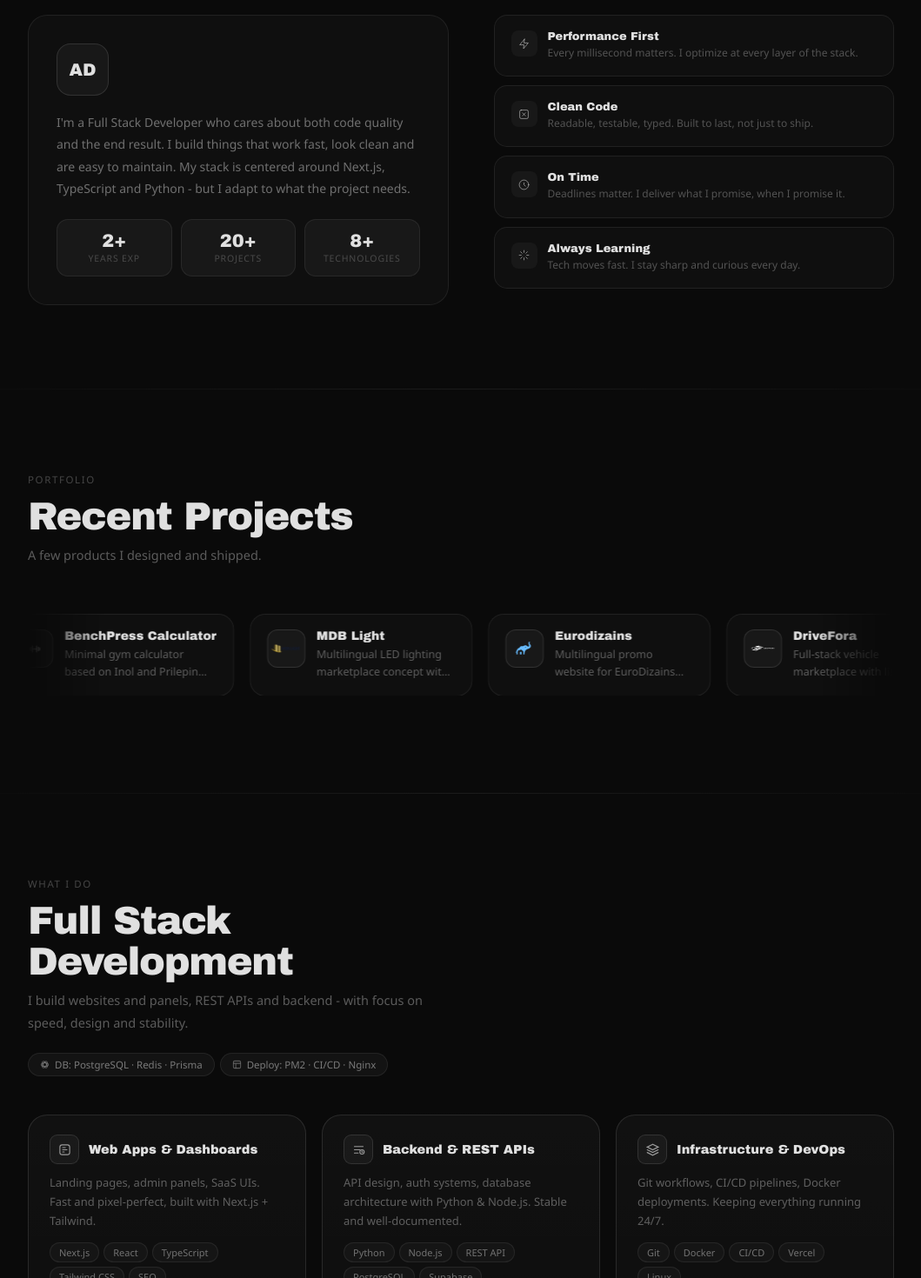
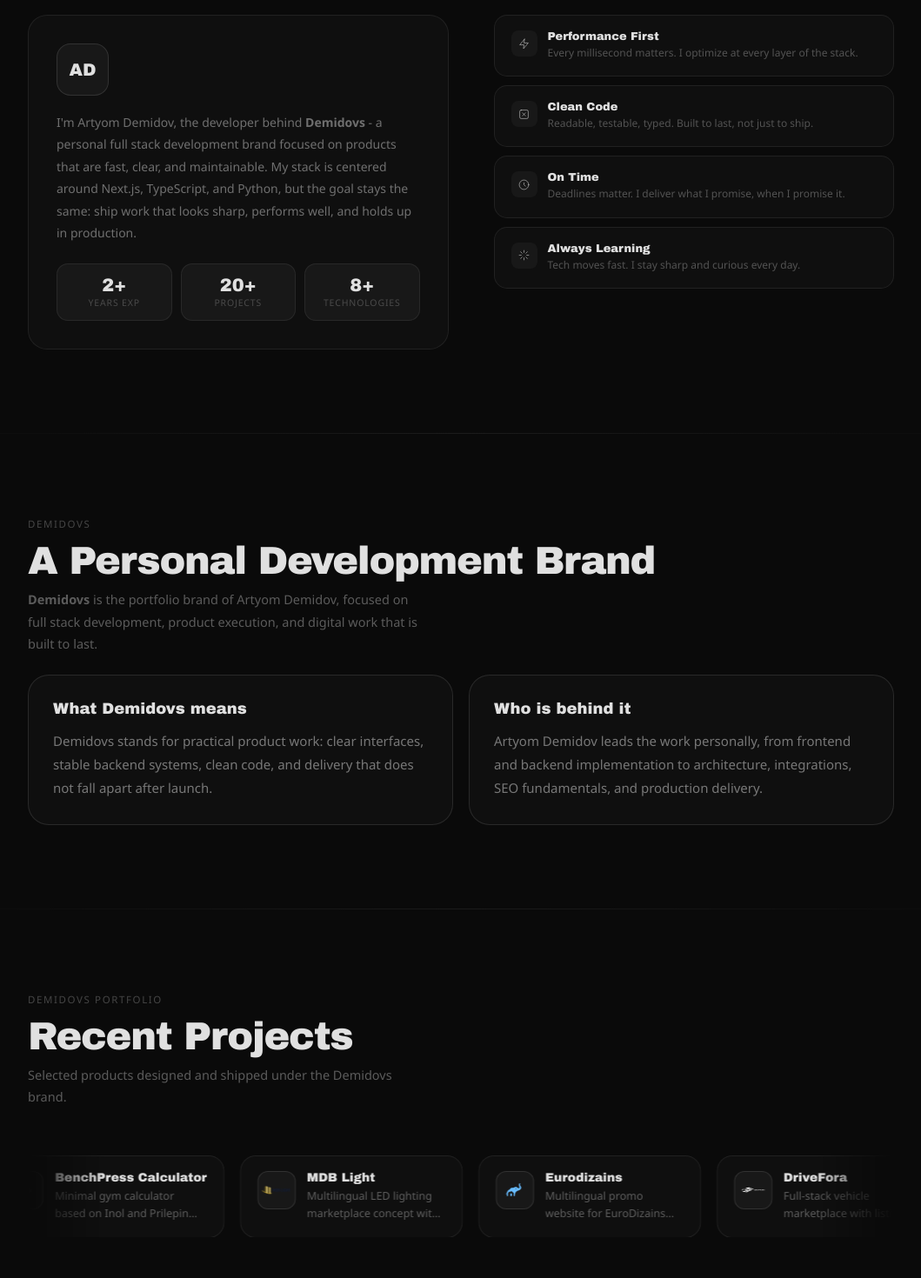
Before and after one commit to demidxvs/demidovs, a Next.js app: page / in a window 1280 px wide. Shown: the part 880-2350 px from the top of the page at 87% size, without its empty margins (110-1169 px from the left). Built offline with nearby package versions, Linux system fonts and the light colour scheme.

Commit message:
Strengthen Demidovs brand copy on homepage

```diff
--- a/app/page.tsx
+++ b/app/page.tsx
@@ -132,10 +132,10 @@ export default function Home() {
         </header>
 
         <section id="hero">
-          <div className="hero-badge"><div className="badge-dot" />Currently open to new projects</div>
+          <div className="hero-badge"><div className="badge-dot" />Demidovs is currently open to new projects</div>
           <h1 className="hero-name"><span className="shimmer">Artyom Demidov</span></h1>
           <p className="hero-sub">
-            Building web apps, REST APIs and dashboards with focus on
+            Building under the <strong>Demidovs</strong> brand: web apps, REST APIs and dashboards with focus on
             <br />
             <strong>design, speed and stability.</strong> 2+ years of experience.
           </p>
@@ -162,7 +162,7 @@ export default function Home() {
               <div className="reveal">
                 <div className="about-card">
                   <div className="about-av">AD</div>
-                  <p className="about-txt">I&apos;m a Full Stack Developer who cares about both code quality and the end result. I build things that work fast, look clean and are easy to maintain. My stack is centered around Next.js, TypeScript and Python - but I adapt to what the project needs.</p>
+                  <p className="about-txt">I&apos;m Artyom Demidov, the developer behind <strong>Demidovs</strong> - a personal full stack development brand focused on products that are fast, clear, and maintainable. My stack is centered around Next.js, TypeScript, and Python, but the goal stays the same: ship work that looks sharp, performs well, and holds up in production.</p>
                   <div className="about-stats">
                     <StatCard value="2+" label="Years exp" />
                     <StatCard value="20+" label="Projects" />
@@ -183,12 +183,40 @@ export default function Home() {
 
         <div className="divider" />
 
+        <section id="brand">
+          <div className="wrap">
+            <div className="reveal">
+              <div className="eyebrow">Demidovs</div>
+              <h2 className="sec-title">A Personal Development Brand</h2>
+              <p className="sec-desc">
+                <strong>Demidovs</strong> is the portfolio brand of Artyom Demidov, focused on full stack development, product execution, and digital work that is built to last.
+              </p>
+            </div>
+            <div className="project-detail-grid reveal" style={{ transitionDelay: "0.1s" }}>
+              <section className="project-panel">
+                <div className="project-panel-title">What Demidovs means</div>
+                <p className="project-panel-text">
+                  Demidovs stands for practical product work: clear interfaces, stable backend systems, clean code, and delivery that does not fall apart after launch.
+                </p>
+              </section>
+              <section className="project-panel">
+                <div className="project-panel-title">Who is behind it</div>
+                <p className="project-panel-text">
+                  Artyom Demidov leads the work personally, from frontend and backend implementation to architecture, integrations, SEO fundamentals, and production delivery.
+                </p>
+              </section>
+            </div>
+          </div>
+        </section>
+
+        <div className="divider" />
+
         <section id="projects">
           <div className="wrap">
             <div className="reveal">
-              <div className="eyebrow">Portfolio</div>
+              <div className="eyebrow">Demidovs Portfolio</div>
               <h2 className="sec-title">Recent Projects</h2>
-              <p className="sec-desc">A few products I designed and shipped.</p>
+              <p className="sec-desc">Selected products designed and shipped under the Demidovs brand.</p>
             </div>
             <div className="projects-marquee reveal">
               <div className="projects-slider">
@@ -213,9 +241,9 @@ export default function Home() {
         <section id="services">
           <div className="wrap">
             <div className="services-intro reveal">
-              <div className="eyebrow">What I do</div>
+              <div className="eyebrow">What Demidovs builds</div>
               <h2 className="sec-title">Full Stack<br />Development</h2>
-              <p className="sec-desc">I build websites and panels, REST APIs and backend - with focus on speed, design and stability.</p>
+              <p className="sec-desc">Demidovs builds websites, admin panels, REST APIs, and backend systems with focus on speed, design, and stability.</p>
               <div className="tech-pills">
                 <span className="tpill"><DatabaseAtomIcon />DB: PostgreSQL · Redis · Prisma</span>
                 <span className="tpill"><DeployIcon />Deploy: PM2 · CI/CD · Nginx</span>
@@ -277,9 +305,9 @@ export default function Home() {
           <div className="wrap">
             <div className="contact-center">
               <div className="reveal">
-                <div className="eyebrow">Let&apos;s work</div>
+                <div className="eyebrow">Work with Demidovs</div>
                 <h2 className="sec-title">Ready to Start<br />a Project?</h2>
-                <p className="sec-desc contact-desc">Have an idea or need a developer? Drop me a message - I read everything.</p>
+                <p className="sec-desc contact-desc">Need a developer or want to work with Demidovs? Drop me a message - I read everything myself.</p>
               </div>
               <div className="ccard reveal">
                 <div className="c-email">dev@demidovs.com</div>
```
